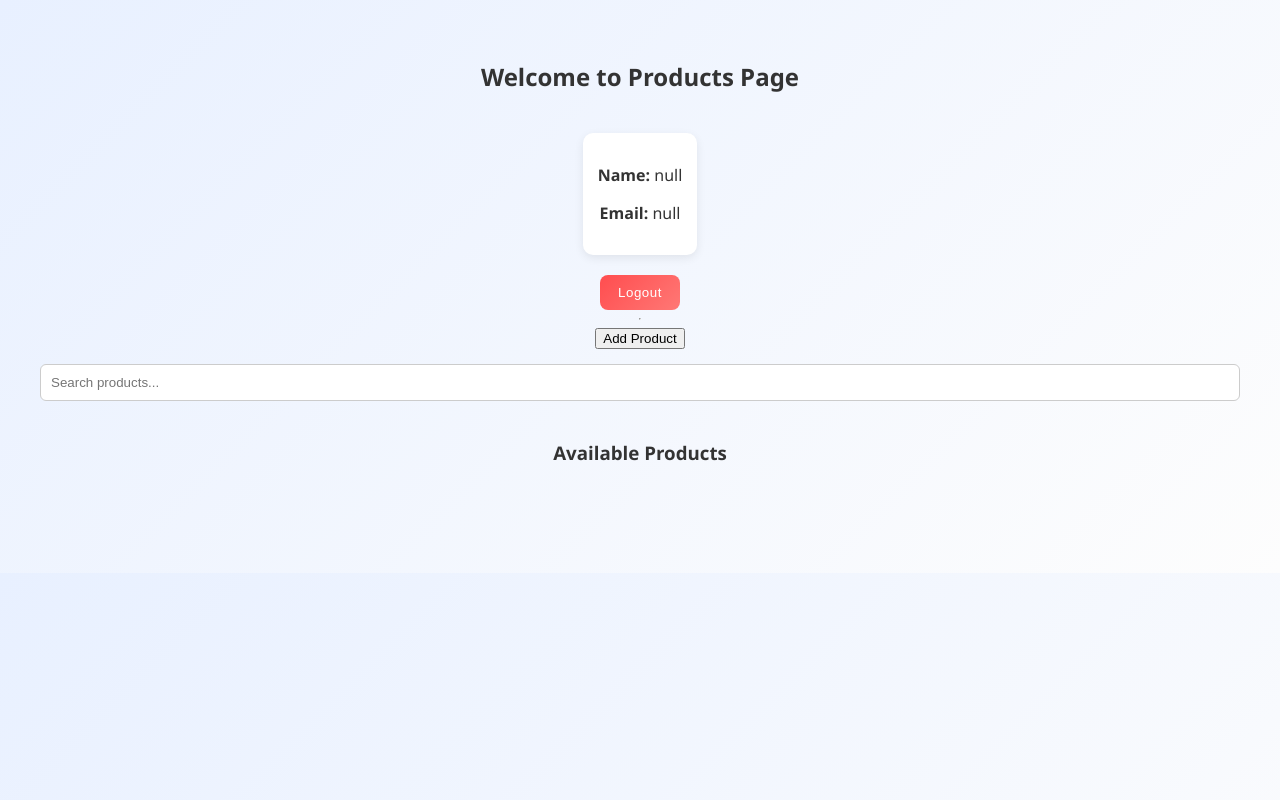
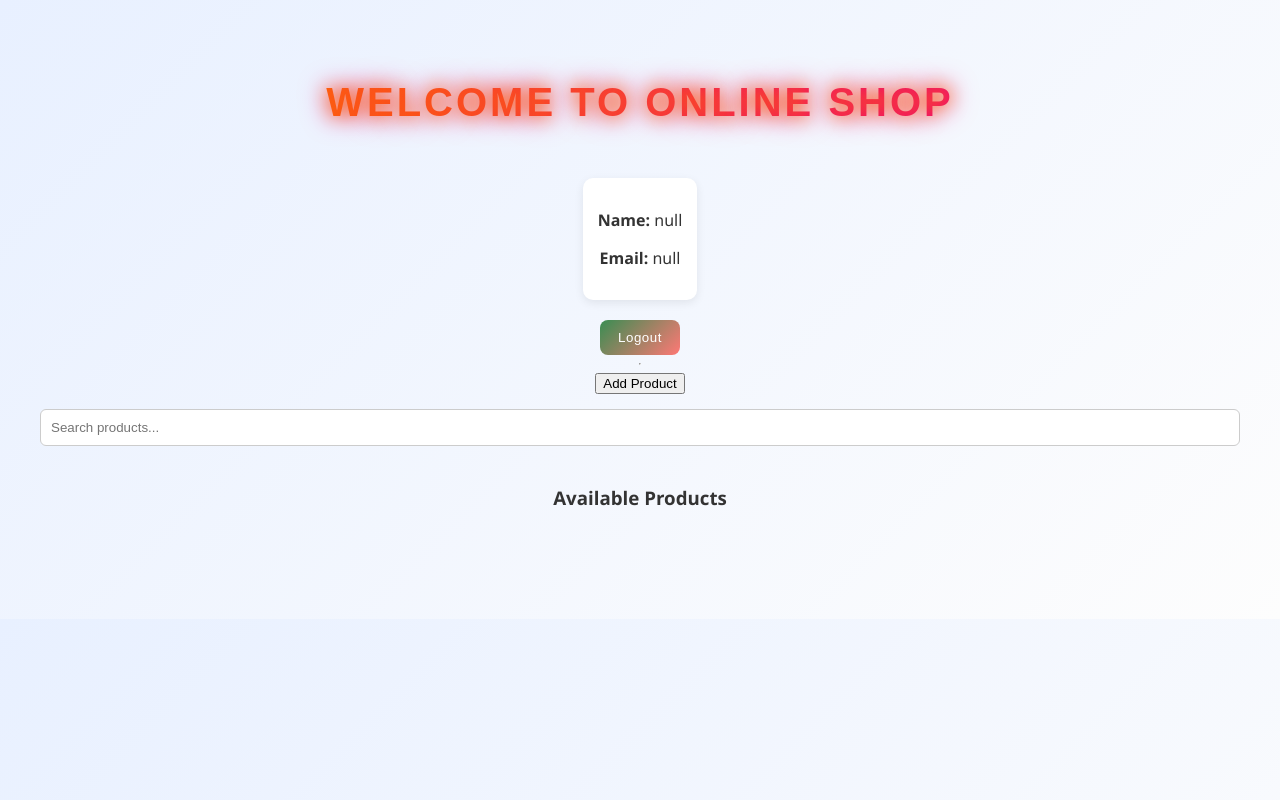
Before and after one commit to vishva514/ONLINE-SHOPPING, a plain HTML site: page products.html in a window 1280 px wide. Drawn offline with nearby package versions, Linux system fonts and the light colour scheme; no server answers; sample sign-in values are in the browser's storage.

Commit message:
updated ui

```diff
--- a/products.html
+++ b/products.html
@@ -7,7 +7,8 @@
  <link rel="stylesheet" href="styles.css">
 </head>
 <body>
-  <h2>Welcome to Products Page</h2>
+
+  <h2>WELCOME TO ONLINE SHOP</h2>
   <div id="userInfo"></div>
   <button id="logoutBtn">Logout</button>
   <hr />
--- a/products.js
+++ b/products.js
@@ -1,3 +1,4 @@
+
 const idToken = sessionStorage.getItem("idToken");
 const name = sessionStorage.getItem("displayName");
 const email = sessionStorage.getItem("email");
--- a/styles.css
+++ b/styles.css
@@ -34,6 +34,29 @@ body {
   letter-spacing: 0.5px;
 }
 
+h2 {
+  text-align: center;
+  font-family: 'Poppins', sans-serif;
+  font-size: 40px;
+  font-weight: 700;
+  background: linear-gradient(90deg, #ff6a00, #ee0979);
+  -webkit-background-clip: text;
+  -webkit-text-fill-color: transparent;
+  text-transform: uppercase;
+  letter-spacing: 3px;
+  margin-top: 40px;
+  animation: fadeIn 2s ease-in-out, glow 2s infinite alternate;
+}
+
+@keyframes fadeIn {
+  from { opacity: 0; transform: translateY(-20px); }
+  to { opacity: 1; transform: translateY(0); }
+}
+
+@keyframes glow {
+  from { text-shadow: 0 0 10px #ff6a00, 0 0 20px #ee0979; }
+  to { text-shadow: 0 0 20px #ff6a00, 0 0 30px #ee0979; }
+}
 
 .google-btn {
   display: flex;
@@ -74,7 +97,7 @@ body {
 
 
 #logoutBtn {
-  background: linear-gradient(135deg, #ff4d4f, #ff7875);
+  background: linear-gradient(135deg, #398d52, #ff7875);
   color: #fff;
   border: none;
   padding: 10px 18px;
```
